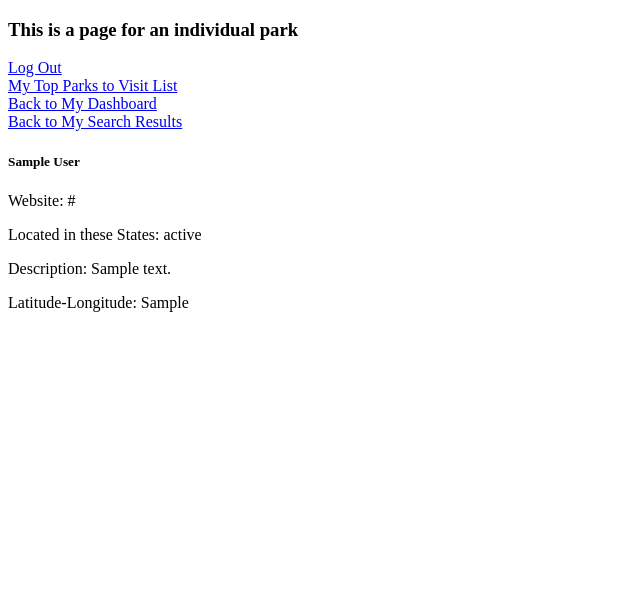
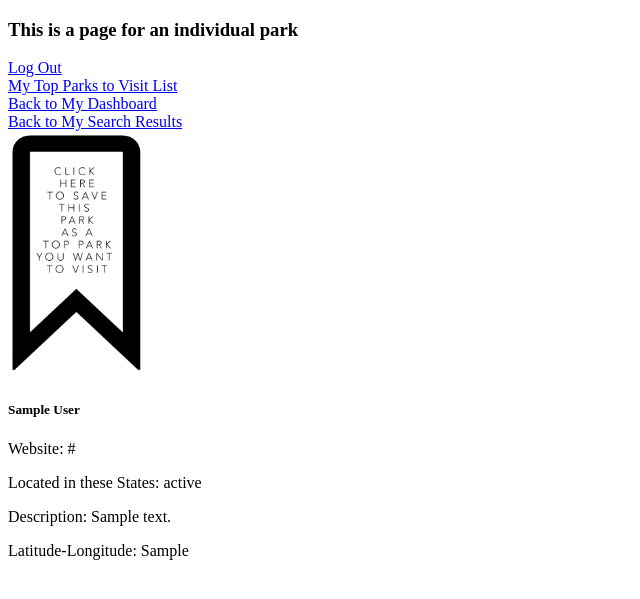
Before and after one commit to Jessica-Lynn3/National-Parks-and-Lakes-WebApp, a Python web app: template templates/place-page.html in a window 1280 px wide. Shown: the top 599 px of the page, without its empty margins (0-640 px from the left). Run offline with Jinja, Linux system fonts and the light colour scheme; the template is opened without the code that fills it: most values are stand-ins (such as "Sample title", 1, 10 or a date in 2020).

Commit message:
Added 'Favorite/Top Park' Icons to static/images folder and place-page.html

```diff
--- a/templates/place-page.html
+++ b/templates/place-page.html
@@ -24,6 +24,9 @@
 
     <br>
 
+    <img src="/static/images/Favorites-Icon-Empty.png" id="faveIcon">
+    <br>
+
     <div id = "park-basic-details" class ="row"></div>
     <label for="park-basic-details"></label>
 
@@ -40,4 +43,6 @@
 
     </div>
 
+    <script src="/static/js/place-page.js"></script>
+
 {% endblock %}
```
Also changed, not shown: static/images/Favorites-Icon-Empty.png (added), static/images/Favorites-Icon-Filled-In.png (added).
